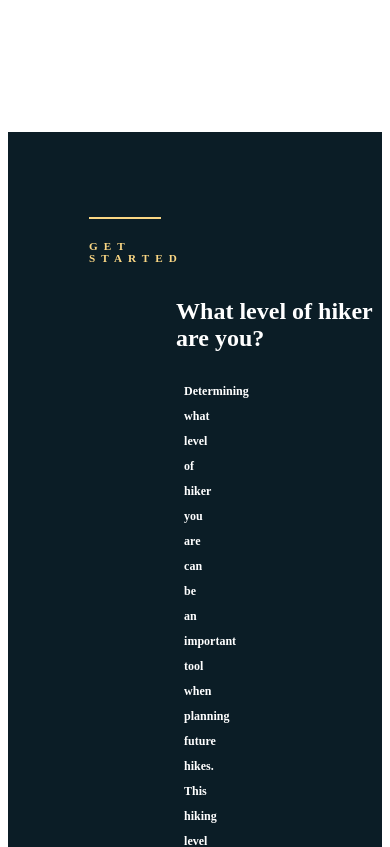
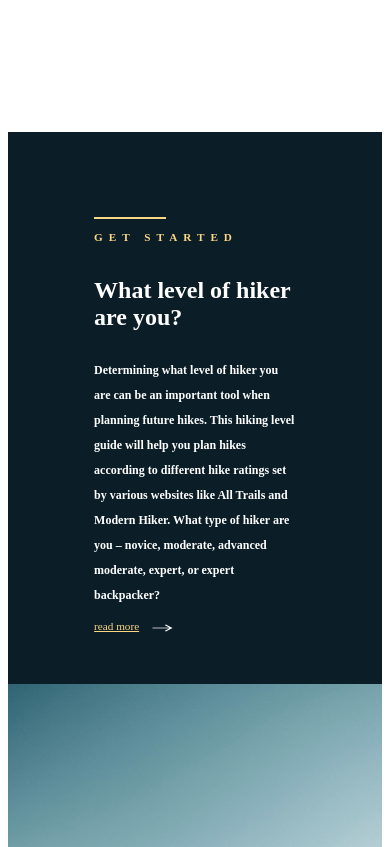
Before and after one commit to Anita-ihuman/MNTN-Template-, a Next.js app: page / in a window 390 px wide. Shown: the part 1320-2167 px from the top of the page. Built offline with nearby package versions, Linux system fonts and the light colour scheme.

Commit message:
Mobile version

```diff
--- a/styles/Home.module.css
+++ b/styles/Home.module.css
@@ -206,10 +206,10 @@
 
 .sky {
   position: absolute;
-  bottom: -100px;
+  bottom: 0px;
   width: 1300px;
   right: 0px;
-  bottom:0px;
+  top: 0px;
   z-index: 30;
 }
 .topshade {
@@ -225,7 +225,7 @@
   bottom: 0px;
   width:100%;
   right: 0px;
-  top: 353px;
+  top:453px;
   bottom: -100px;
   z-index: 30;
 
@@ -235,7 +235,7 @@
   bottom: 0px;
   width:100%;
   right: 0px;
-  top: 305px;
+  top: 355px;
   bottom: 0px;
   z-index: 40;
      object-fit: cover;
@@ -245,7 +245,7 @@
   position: absolute;
   width: 1400px;
   right: 0;
-  top: 605px;
+  top: 745px;
   height: 350px;
   z-index: 100;
 }
--- a/styles/main.module.scss
+++ b/styles/main.module.scss
@@ -96,11 +96,12 @@ z-index: 100;
     flex-direction: row;
     display: flex;
     flex-wrap: wrap;
+
   }
   .content_bold {
     margin: 27px 0px;
   width: 200px;
-
+      padding: 0;
   font-size: 1.5rem;
   }
   .content_line{
@@ -118,7 +119,24 @@ z-index: 100;
     padding-left: 0px;
 
   }
+  .content_bottom{
+      padding: 0;
+  }
   .content_sideimg{
       object-fit: cover;
   }
+  .content_text p {
+    padding: 0;
+    text-align: start;
+  }
+  .content_top{
+      padding: 0;
+  }
+  .main {
+  width: 100%;
+background-color: #0B1D26;
+ overflow: hidden;
+
+ position: relative;
 }
+}
```
